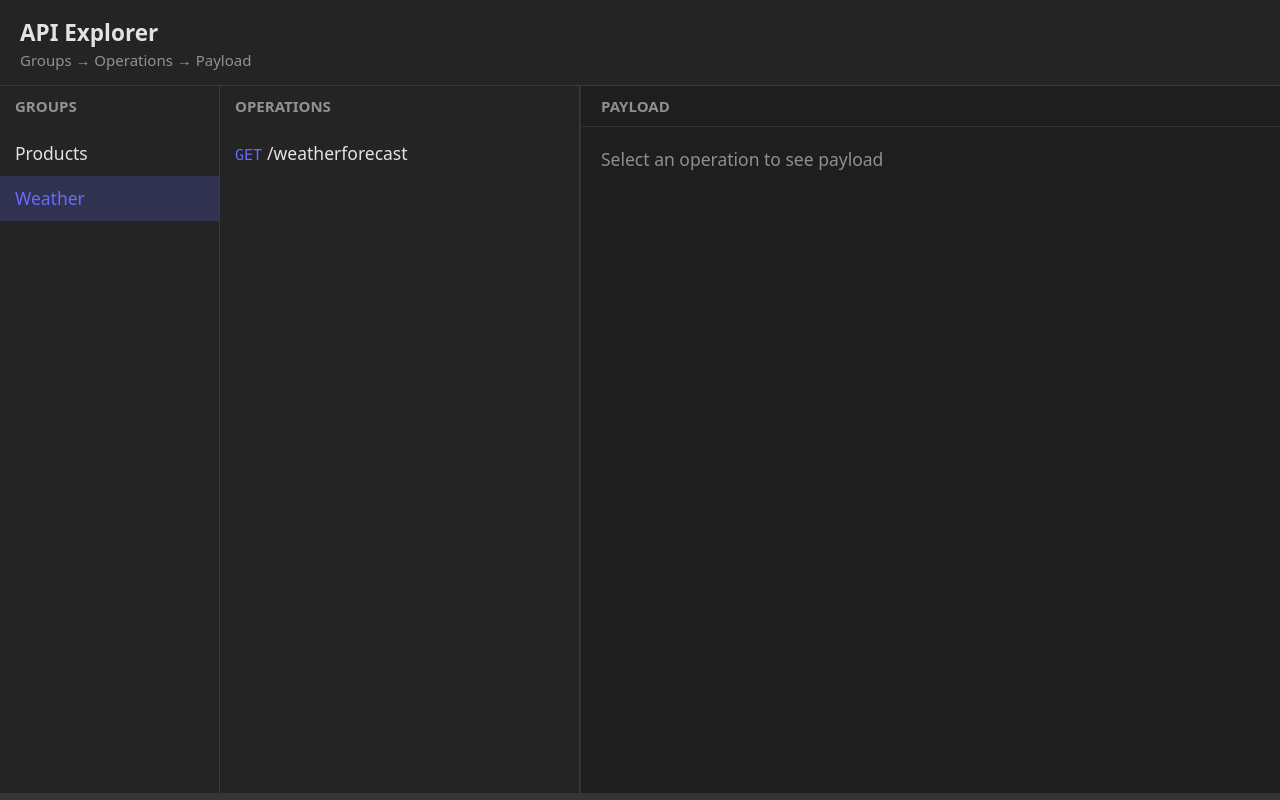
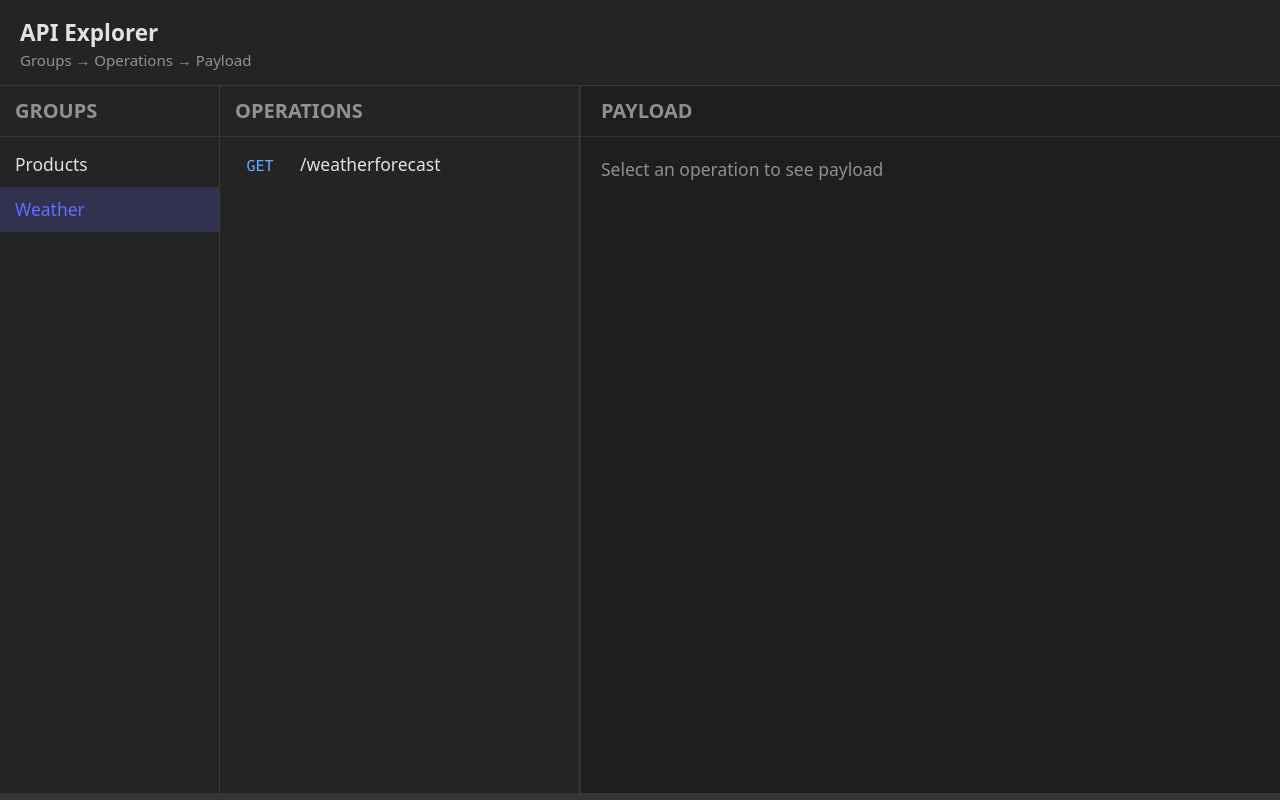
Before and after one commit to long29103107/NETDevTool, a React (Vite) app in the folder dev-tool-ui/: page / in a window 1280 px wide. Built offline with nearby package versions, Linux system fonts and the light colour scheme.

Commit message:
update code

```diff
--- a/dev-tool-ui/src/index.css
+++ b/dev-tool-ui/src/index.css
@@ -9,6 +9,12 @@
 
   body {
     @apply min-w-[1200px] min-h-screen relative m-0 w-full flex justify-center;
+  }
+
+  button,
+  label,
+  a {
+    cursor: pointer;
   }
 
   /* App container: full or half width, centered */
--- a/dev-tool-ui/src/pages/ApiExplorer.tsx
+++ b/dev-tool-ui/src/pages/ApiExplorer.tsx
@@ -59,6 +59,21 @@ function getSchemaType(schema: SchemaObject | undefined): string {
   if (!schema?.type) return "string";
   const t = schema.type;
   return Array.isArray(t) ? t.find((x) => x !== "null") ?? "string" : t;
+}
+
+/** Swagger UI method colors */
+function getMethodColor(method: string): string {
+  const m = method.toLowerCase();
+  const colors: Record<string, string> = {
+    get: "#61affe",
+    post: "#49cc90",
+    put: "#fca130",
+    delete: "#f93e3e",
+    patch: "#50e3c2",
+    head: "#9012fe",
+    options: "#0d5aa7",
+  };
+  return colors[m] ?? "#646cff";
 }
 
 function TypeBadge({ type }: { type: string }) {
@@ -231,7 +246,10 @@ function PayloadForm({
       className="p-4 space-y-4 overflow-auto flex flex-col"
     >
       <div>
-        <span className="font-mono font-semibold text-[#646cff] uppercase text-xs mr-2">
+        <span
+          className="font-mono font-semibold uppercase text-xs mr-2"
+          style={{ color: getMethodColor(operation.method) }}
+        >
           {operation.method}
         </span>
         <span className="font-mono text-sm break-all">{operation.path}</span>
@@ -474,7 +492,7 @@ export default function ApiExplorerPage() {
         style={contentHeight !== null ? { height: contentHeight } : undefined}
       >
         <aside className="w-44 flex-shrink-0 border-r border-[rgba(255,255,255,0.1)] overflow-auto self-stretch">
-          <h2 className="text-xs font-semibold uppercase text-[rgba(255,255,255,0.5)] px-3 py-2">
+          <h2 className="font-semibold uppercase text-[rgba(255,255,255,0.5)] px-3 py-2 border-b border-[rgba(255,255,255,0.08)]">
             Groups
           </h2>
           <ul className="py-1">
@@ -500,7 +518,7 @@ export default function ApiExplorerPage() {
         </aside>
 
         <aside className="w-72 flex-shrink-0 border-r border-[rgba(255,255,255,0.1)] overflow-auto self-stretch">
-          <h2 className="text-xs font-semibold uppercase text-[rgba(255,255,255,0.5)] px-3 py-2">
+          <h2 className="font-semibold uppercase text-[rgba(255,255,255,0.5)] px-3 py-2 border-b border-[rgba(255,255,255,0.08)]">
             Operations
           </h2>
           <ul className="py-1">
@@ -515,7 +533,10 @@ export default function ApiExplorerPage() {
                       : ""
                   }`}
                 >
-                  <span className="font-mono text-[#646cff] uppercase text-xs mr-1">
+                  <span
+                    className="inline-flex items-center justify-center font-mono uppercase text-xs min-w-[2.5rem] min-h-[1.25rem] shrink-0 mr-3"
+                    style={{ color: getMethodColor(op.method) }}
+                  >
                     {op.method}
                   </span>
                   {op.path}
@@ -526,7 +547,7 @@ export default function ApiExplorerPage() {
         </aside>
 
         <main className="flex-1 min-w-0 border-l border-[rgba(255,255,255,0.08)] bg-[#1e1e1e] flex flex-col self-stretch">
-          <h2 className="text-xs font-semibold uppercase text-[rgba(255,255,255,0.5)] px-4 py-2 border-b border-[rgba(255,255,255,0.08)]">
+          <h2 className="font-semibold uppercase text-[rgba(255,255,255,0.5)] px-4 py-2 border-b border-[rgba(255,255,255,0.08)]">
             Payload
           </h2>
           <PayloadForm operation={selectedOperation} doc={doc} />
```
